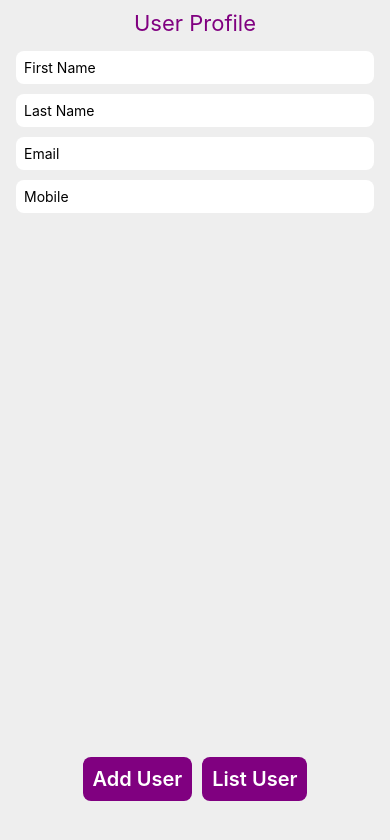
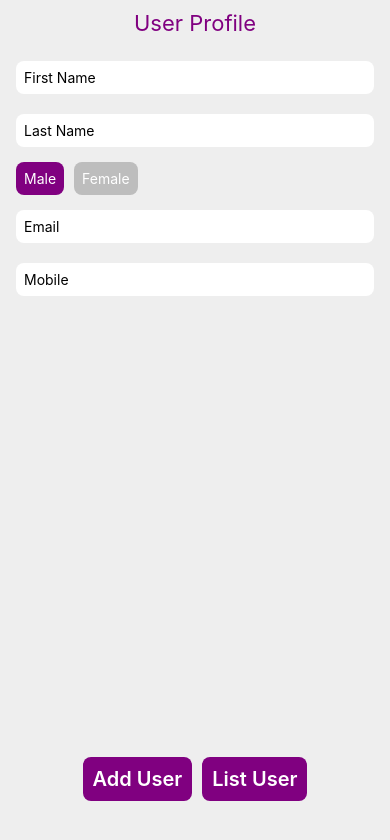
Before and after one commit to CDL24/watermellon-db, a React Native app in the folder AwesomeProject/: screen /Home in a window 390 px wide. Shown: the top 840 px of the page. Built offline with nearby package versions, Linux system fonts and the light colour scheme; what @nozbe/watermelondb would draw is missing.

Commit message:
Added gender

```diff
--- a/AwesomeProject/src/components/Home.tsx
+++ b/AwesomeProject/src/components/Home.tsx
@@ -16,6 +16,7 @@ const Home: React.FC = () => {
   const [lastName, setLastName] = useState<string>('');
   const [email, setEmail] = useState<string>('');
   const [mobile, setMobile] = useState<string>('');
+  const [gender, setGender] = useState<string>('Male');
 
   const addUser = () => {
     if (!firstName || !lastName || !email || !mobile) return;
@@ -24,6 +25,7 @@ const Home: React.FC = () => {
       lastName,
       email,
       mobile,
+      gender,
     };
     saveData(user);
     setFirstName('');
@@ -33,7 +35,7 @@ const Home: React.FC = () => {
   };
 
   return (
-    <View style={{flex: 1, backgroundColor: '#EEEEEE'}}>
+    <View style={styles.container}>
       <Text style={styles.mainTitle}>User Profile</Text>
       <TextInput
         style={styles.input}
@@ -47,6 +49,18 @@ const Home: React.FC = () => {
         placeholder="Last Name"
         onChangeText={text => setLastName(text)}
       />
+      <View style={styles.radioContainer}>
+        <TouchableOpacity
+          style={gender === 'Male' ? styles.enableRadio : styles.disableRadio}
+          onPress={() => setGender('Male')}>
+          <Text style={styles.radioText}>Male</Text>
+        </TouchableOpacity>
+        <TouchableOpacity
+          style={gender === 'Female' ? styles.enableRadio : styles.disableRadio}
+          onPress={() => setGender('Female')}>
+          <Text style={styles.radioText}>Female</Text>
+        </TouchableOpacity>
+      </View>
       <TextInput
         style={styles.input}
         value={email}
@@ -77,6 +91,7 @@ const styles = StyleSheet.create({
   container: {
     flex: 1,
     backgroundColor: '#EEEEEE',
+    gap: 10,
   },
   title: {
     backgroundColor: 'purple',
@@ -115,5 +130,23 @@ const styles = StyleSheet.create({
     textAlign: 'center',
     marginVertical: 10,
   },
+  radioContainer: {
+    flexDirection: 'row',
+    gap: 10,
+    marginHorizontal: 16,
+  },
+  disableRadio: {
+    backgroundColor: '#BDBDBD',
+    padding: 8,
+    borderRadius: 8,
+  },
+  enableRadio: {
+    backgroundColor: 'purple',
+    padding: 8,
+    borderRadius: 8,
+  },
+  radioText: {
+    color: 'white',
+  },
 });
 export default Home;
--- a/AwesomeProject/src/components/List.tsx
+++ b/AwesomeProject/src/components/List.tsx
@@ -18,6 +18,7 @@ const List: React.FC = () => {
   const [lastName, setLastName] = useState<string>('');
   const [email, setEmail] = useState<string>('');
   const [mobile, setMobile] = useState<string>('');
+  const [gender, setGender] = useState<string>('');
   const [id, setId] = useState<string>('');
 
   useEffect(() => {
@@ -39,6 +40,7 @@ const List: React.FC = () => {
     setLastName(user.last_name);
     setEmail(user.email);
     setMobile(user.mobile);
+    setGender(user.gender);
     setId(user.id);
     setModalVisible(true);
   };
@@ -73,7 +75,7 @@ const List: React.FC = () => {
   return (
     <View style={styles.centeredView}>
       <Text style={styles.title}>Users List</Text>
-      <View style={styles.centeredView}>
+      <View>
         {data?.length > 0 ? (
           <FlatList
             data={data}
@@ -109,6 +111,14 @@ const List: React.FC = () => {
               placeholder="Last Name"
               onChangeText={text => setLastName(text)}
             />
+            <View style={styles.radioContainer}>
+        <TouchableOpacity style={gender === 'Male' ? styles.enableRadio : styles.disableRadio} onPress={()=> setGender('Male')}>
+          <Text style={styles.radioText}>Male</Text>
+        </TouchableOpacity>
+        <TouchableOpacity style={gender === 'Female' ? styles.enableRadio : styles.disableRadio} onPress={()=> setGender('Female')}>
+          <Text style={styles.radioText}>Female</Text>
+        </TouchableOpacity>
+      </View>
             <TextInput
               style={styles.input}
               value={email}
@@ -130,6 +140,7 @@ const List: React.FC = () => {
                     lastName,
                     email,
                     mobile,
+                    gender
                   };
 
                   updateUser(id, user);
@@ -149,6 +160,7 @@ const List: React.FC = () => {
 const styles = StyleSheet.create({
   centeredView: {
     flex: 1,
+    gap: 10
   },
   btnText: {
     color: '#FFF',
@@ -195,6 +207,7 @@ const styles = StyleSheet.create({
   background: {
     flex: 1,
     backgroundColor: '#EEEEEE',
+    gap:10
   },
   rowConatiner: {
     backgroundColor: '#EEEEEE',
@@ -219,6 +232,24 @@ const styles = StyleSheet.create({
     justifyContent: 'center',
     alignItems: 'center',
   },
+  radioContainer: {
+    flexDirection: 'row',
+    gap: 10,
+    marginHorizontal: 16,
+  },
+  disableRadio: {
+    backgroundColor: '#BDBDBD',
+    padding: 8,
+    borderRadius: 8,
+  },
+  enableRadio: {
+    backgroundColor: 'purple',
+    padding: 8,
+    borderRadius: 8,
+  },
+  radioText: {
+    color: 'white',
+  },
 });
 
 export default List;
--- a/AwesomeProject/src/models/User.js
+++ b/AwesomeProject/src/models/User.js
@@ -8,5 +8,4 @@ export default class User extends Model {
     @field('email') email
     @field('gender') gender
     @field('mobile') mobile
-
   }
--- a/AwesomeProject/src/utils/utils.ts
+++ b/AwesomeProject/src/utils/utils.ts
@@ -8,6 +8,7 @@ export const saveData = async (userData: UserData) => {
       user.lastName = userData.lastName;
       user.email = userData.email;
       user.mobile = userData.mobile;
+      user.gender = userData.gender;
     });
   });
   console.log('Saved...');
@@ -20,9 +21,9 @@ export const updateUser = async (id: string, userData: UserData) => {
       user.lastName = userData.lastName;
       user.email = userData.email;
       user.mobile = userData.mobile;
+      user.gender = userData.gender;
     });
   });
-  console.log('Updated...');
 };
 export const deleteData = async (id: string) => {
   await database.write(async () => {
@@ -57,4 +58,5 @@ export interface UserData {
   lastName: string;
   email: string;
   mobile: string;
+  gender: string;
 }
```
